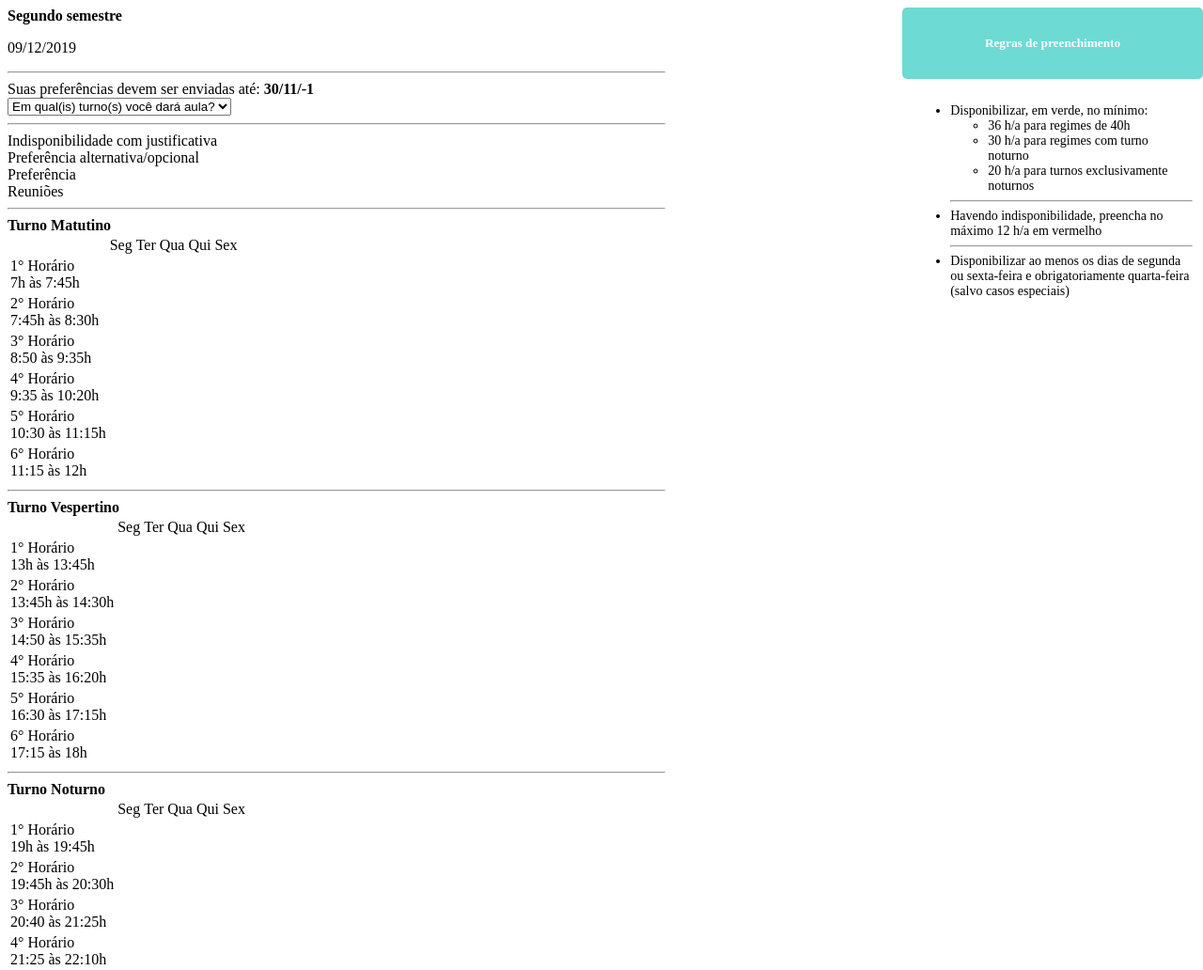
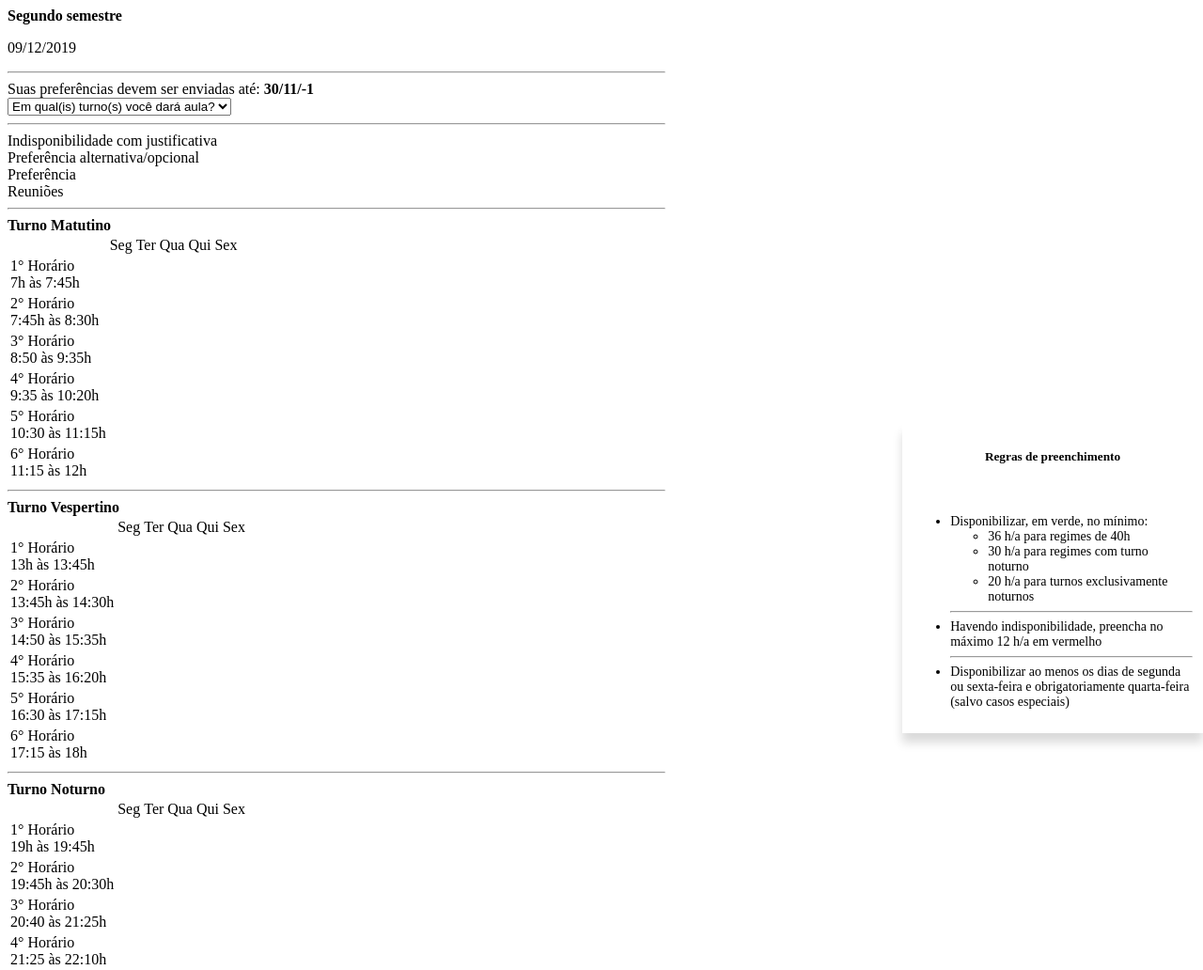
Before and after one commit to raphaelramosds/aph, a CodeIgniter app: the page made by src/application/views/Preferencias/create.php in a window 1280 px wide. Shown: the top 1032 px of the page at 94% size. Run offline with CodeIgniter, Linux system fonts and the light colour scheme; data comes from the database, SQL or seed files in the repository; data that the repository does not hold is empty.

Commit message:
Bloco de regras

```diff
--- a/src/assets/css/boxrules.css
+++ b/src/assets/css/boxrules.css
@@ -5,16 +5,15 @@
 	padding:0;
 	background-color:white;
 	width:320px;
+	bottom: 20px;
 	right:0;
 	z-index: 1;
-	border-radius:5px;
+	box-shadow: 0 10px 10px rgba(0,0,0,0.15);
 }
 
 #alert .title{
-	padding:.5em;
-	background: #6ddad3;
-	color:white;
-	border-radius:5px;
+	padding: 5px;
+	color:black;
 }
 
 #alert .content{
```
